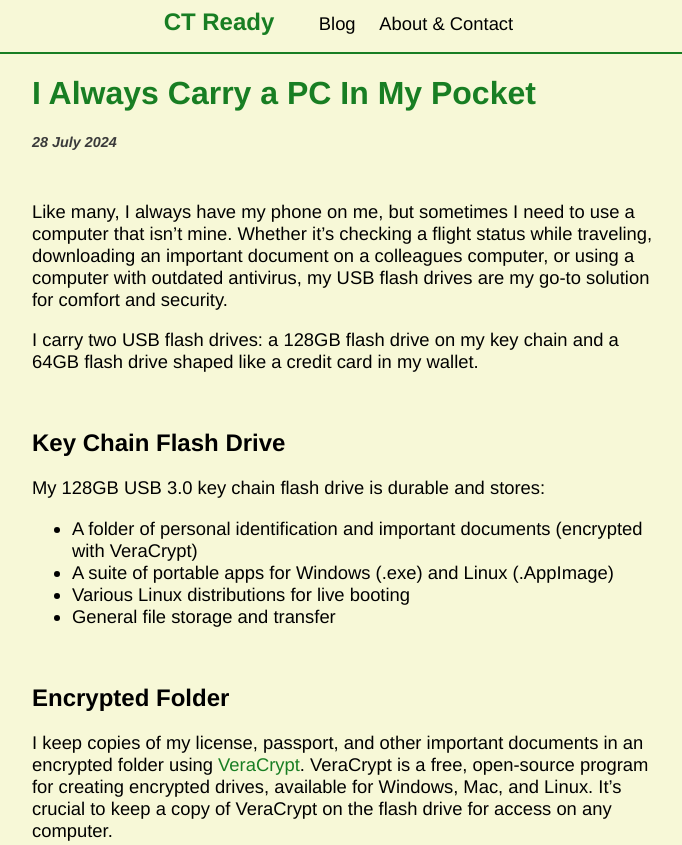
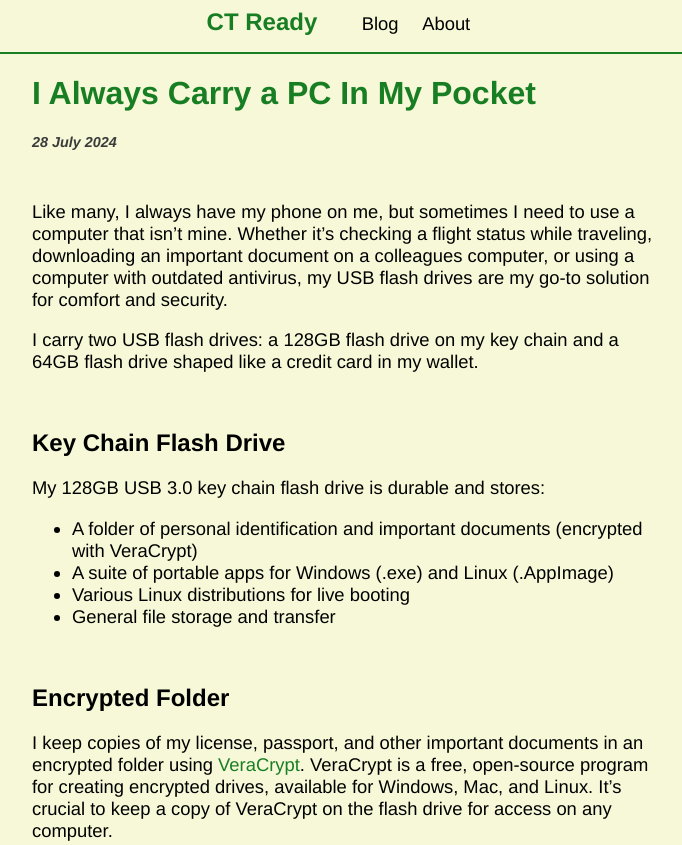
Before and after one commit to ctready/ct-ready-website, a plain HTML site: page blogs/28July24-edcUsb.html in a window 1280 px wide. Shown: the top 845 px of the page, without its empty margins (292-974 px from the left). Drawn offline with Linux system fonts and the light colour scheme.

Commit message:
Add files via upload

```diff
--- a/blogs/28July24-edcUsb.html
+++ b/blogs/28July24-edcUsb.html
@@ -12,7 +12,7 @@
       <div class="home-button"><a href="../index.html">CT Ready</a></div>
       <ul class="website-nav">
 	<li><a href="../blog.html">Blog</a></li>
-	<li><a href="../about.html">About & Contact</a></li>
+	<li><a href="../about.html">About</a></li>
       </ul>
     </div>
     <div class="blog-post">
```
